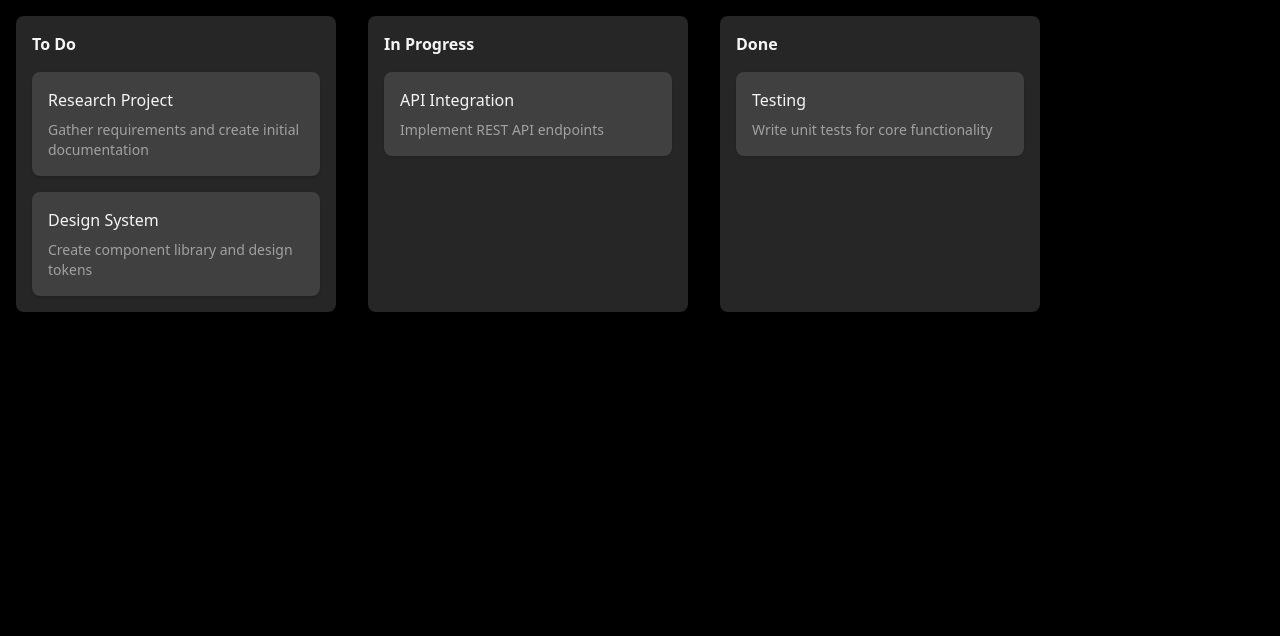
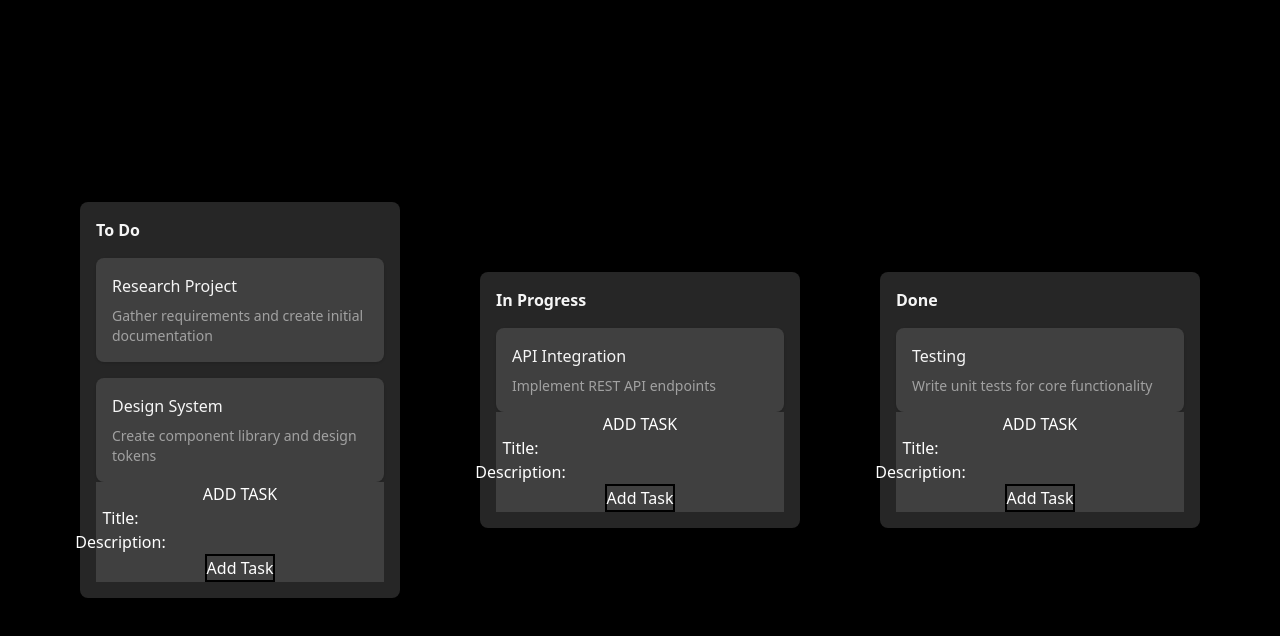
Before and after one commit to RaturiAR7/kandban-board, a React (Vite) app in the folder Frontend/: page / in a window 1280 px wide. Shown: the top 636 px of the page. Built offline with nearby package versions, Linux system fonts and the light colour scheme.

Commit message:
Add task functionality added

```diff
--- a/Frontend/src/App.tsx
+++ b/Frontend/src/App.tsx
@@ -1,15 +1,9 @@
-
 import KanbanBoard from "./components/KanbanBoard";
 
-
-
 const App = () => {
-
   return (
-    <div className='p-4 bg-black min-h-screen'>
-      <div className='flex gap-8'>
-        <KanbanBoard />
-      </div>
+    <div className='p-4 bg-black min-h-screen h-full flex justify-center items-center'>
+      <KanbanBoard />
     </div>
   );
 };
--- /dev/null
+++ b/Frontend/src/components/AddTask.tsx
@@ -0,0 +1,48 @@
+import { useState } from "react";
+import { TaskStatus } from "../types";
+
+interface AddTaskProps {
+  addTaskHandler: (
+    title: string,
+    description: string,
+    columnId: string
+  ) => void;
+  columnId: TaskStatus;
+}
+const AddTask = ({ addTaskHandler, columnId }: AddTaskProps) => {
+  const [title, setTitle] = useState<string>("");
+  const [description, setDescription] = useState<string>("");
+
+  return (
+    <form
+      className='bg-neutral-700 text-white flex justify-center flex-col items-center'
+      onSubmit={(e) => {
+        e.preventDefault();
+        addTaskHandler(title, description, columnId);
+      }}
+    >
+      <h2>ADD TASK</h2>
+      <label htmlFor='title' className='flex gap-2'>
+        Title:
+        <input
+          type='text'
+          name='title'
+          value={title}
+          onChange={(e) => setTitle(e.target.value)}
+        />
+      </label>
+      <label htmlFor='description' className='flex gap-2'>
+        Description:
+        <input
+          type='text'
+          name='description'
+          value={description}
+          onChange={(e) => setDescription(e.target.value)}
+        />
+      </label>
+      <button className='border-2 border-black'>Add Task</button>
+    </form>
+  );
+};
+
+export default AddTask;
--- a/Frontend/src/components/Column.tsx
+++ b/Frontend/src/components/Column.tsx
@@ -1,22 +1,25 @@
 import { useDroppable } from "@dnd-kit/core";
 import { Column as ColumnType, Task } from "../types";
 import TaskCard from "./TaskCard";
+import AddTask from "./AddTask";
 
 type ColumnProps = {
   column: ColumnType;
   tasks: Task[];
+  addTaskHandler: (title: string, description: string) => void;
 };
-const Column = ({ column, tasks }: ColumnProps) => {
+const Column = ({ column, tasks, addTaskHandler }: ColumnProps) => {
   const { setNodeRef } = useDroppable({ id: column.id });
 
   return (
-    <div className='flex w-80 flex-col rounded-lg bg-neutral-800 p-4'>
+    <div className='flex w-80 min-h-28 flex-col rounded-lg bg-neutral-800 p-4'>
       <h2 className='mb-4 font-semibold text-neutral-100'>{column.title}</h2>
       <div ref={setNodeRef} className='flex flex-1 flex-col gap-4'>
         {tasks.map((task) => {
           return <TaskCard key={task.id} task={task} />;
         })}
       </div>
+      <AddTask addTaskHandler={addTaskHandler} columnId={column.id} />
     </div>
   );
 };
--- a/Frontend/src/components/KanbanBoard.tsx
+++ b/Frontend/src/components/KanbanBoard.tsx
@@ -49,18 +49,41 @@ const KanbanBoard = () => {
       )
     );
   };
+
+  const addTaskHandler = (
+    title: string,
+    description: string,
+    columnId: Task["status"]
+  ) => {
+    setTasks((prevTasks) => [
+      ...prevTasks,
+      {
+        id: Math.random().toString(36).substring(2, 15),
+        title,
+        description,
+        status: columnId,
+      },
+    ]);
+    console.log(tasks);
+  };
+
   return (
+    <div className='w-full h-full flex flex-col justify-center items-center'>
       <DndContext onDragEnd={handleDragEnd}>
+        <div className='w-full h-full flex justify-center items-center gap-20 '>
           {COLUMNS.map((column) => {
             return (
               <Column
                 key={column.id}
                 column={column}
                 tasks={tasks.filter((task) => task.status === column.id)}
+                addTaskHandler={addTaskHandler}
               />
             );
           })}
+        </div>
       </DndContext>
+    </div>
   );
 };
 
```
Lines whose indentation alone changed are shown as unchanged.
